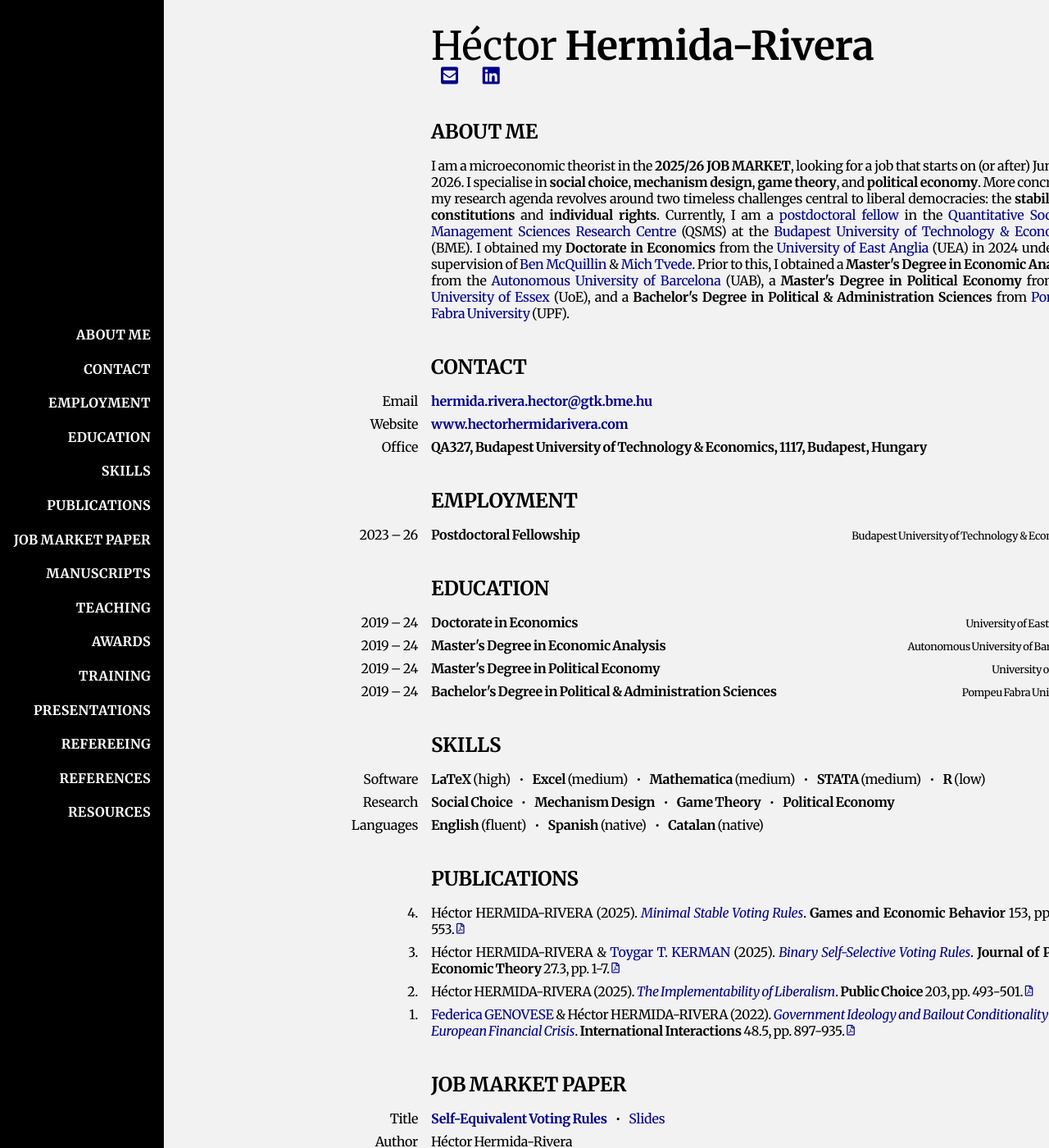
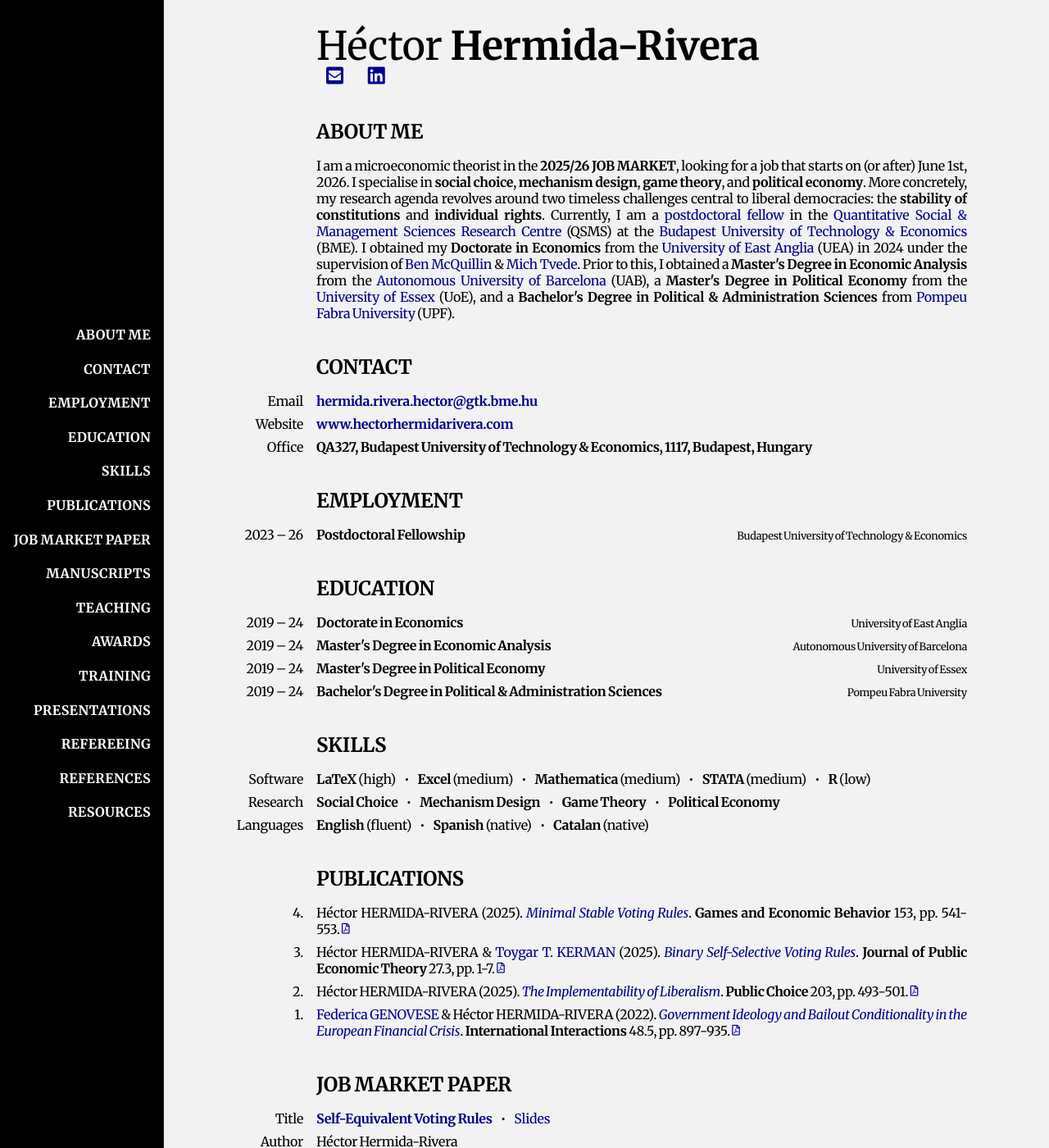
Before and after one commit to HectorHermidaRivera/hectorhermidarivera.github.io, a Jekyll site: the page built from index.md, in a window 1280 px wide and 1400 px high. Shown: the whole window at 82% size. Built offline with Jekyll 4.4.1, drawn with Linux system fonts in a browser that asks for light colours; a style sheet for code colours, icons or effects is not loaded.

Commit message:
Update style.css

```diff
--- a/assets/css/style.css
+++ b/assets/css/style.css
@@ -79,16 +79,15 @@ body {
 */
 
 .content {
-  max-width: 1000px;                           /* maximum content width */
-  width: 100%;                                 /* take full available width */
-  margin-left: calc(200px + ((100vw - 1000px)/2));  /* sidebar + half extra space */
-  margin-right: calc((100vw - 1000px)/2);          /* other half of extra space */
-  padding: 0 20px 30px 20px;                   /* inner padding */
+  max-width: 1000px;                     /* maximum content width */
+  width: 100%;                           /* take full available width */
+  margin-left: max(200px, (100vw - 1000px)/2); /* never smaller than sidebar, else center */
+  margin-right: (100vw - 1000px)/2;     /* automatically grows on big screens */
+  padding: 0 20px 30px 20px;
   box-sizing: border-box;
   text-align: justify;
   background-color: #f2f2f2;
 }
-
 
 /*.content {
   margin-left: calc(200px + (100vw - 1200px));
```
